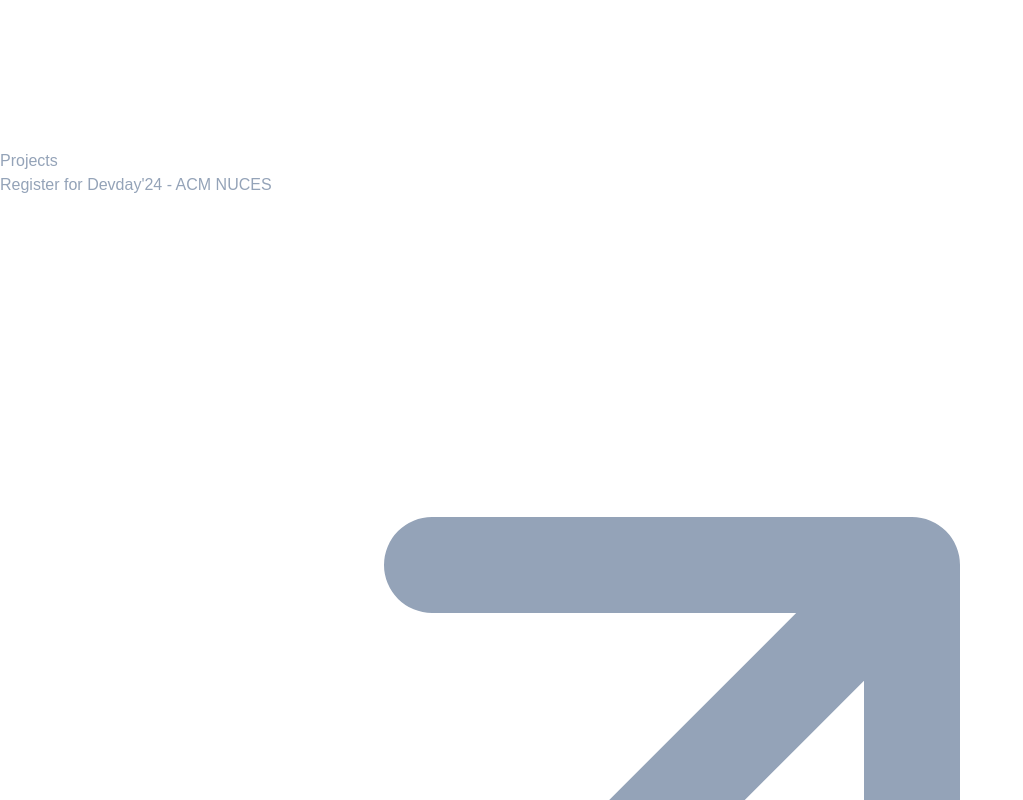
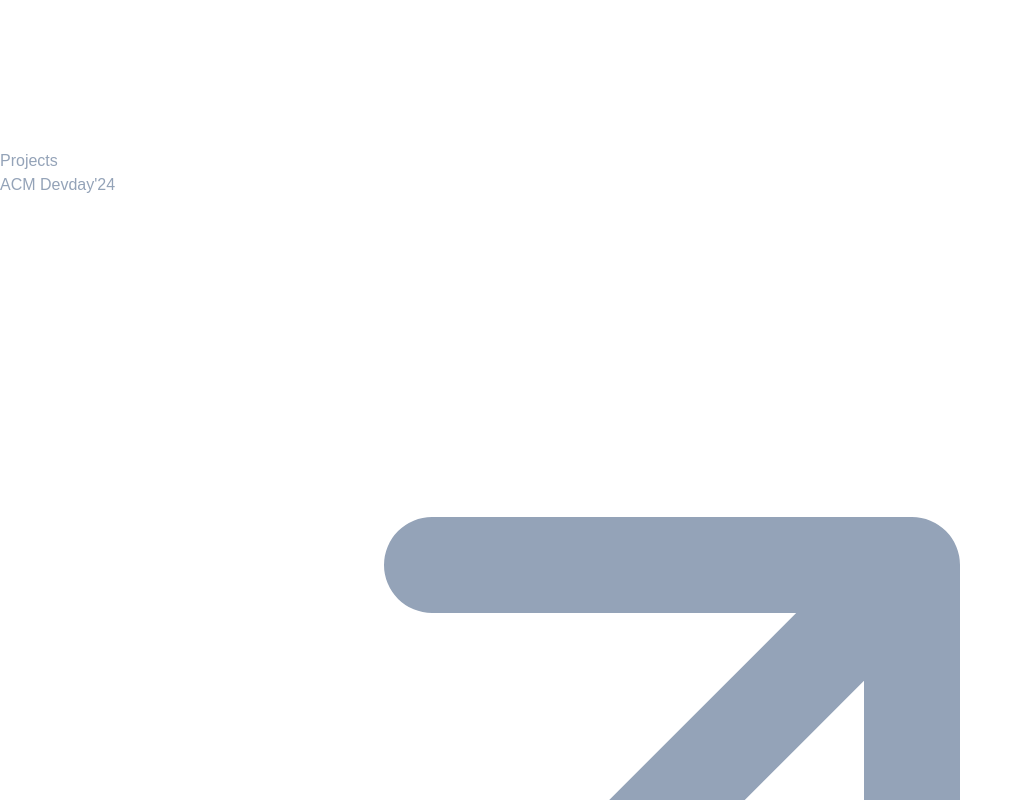
Before and after one commit to hatifmujahid/Personal-Portfolio, a React (Vite) app: page / in a window 1280 px wide. Shown: the part 11200-12000 px from the top of the page, without its empty margins (0-1023 px from the left). Built offline with nearby package versions, Linux system fonts and the light colour scheme.

Commit message:
new changes

```diff
--- a/src/App.jsx
+++ b/src/App.jsx
@@ -22,7 +22,7 @@ function App() {
             <h2 className="mt-3 text-lg font-medium tracking-tight text-black sm:text-xl">
               Full-Stack Engineer, App developer, AI engineer
             </h2>
-            <p className="mt-4 max-w-xs leading-normal text-black">
+            <p className="mt-4 max-w-xs leading-normal  italic text-gray-800">
               I'm a software engineer based in Pakistan specializing in building
               solutions for the web. I'm passionate about building products that
               improve the lives of those around me.
@@ -74,7 +74,7 @@ function App() {
           <Experience />
           <div class="mt-12">
             <a
-              class="inline-flex items-baseline font-medium leading-tight text-slate-200 hover:text-teal-300 focus-visible:text-teal-300 font-semibold text-slate-200 group/link text-base"
+              class="inline-flex items-baseline font-medium leading-tight text-slate-200 hover:text-blue-300 focus-visible:text-blue-300 font-semibold text-slate-200 group/link text-base"
               href="https://drive.google.com/file/d/1xluQqMo5Ex_svVl348Tb_Zd2tiXY_GAT/view?usp=sharing"
               target="_blank"
               rel="noreferrer noopener"
--- /dev/null
+++ b/src/components/project.jsx
@@ -0,0 +1,40 @@
+export default function Project(props) {
+  return (
+    <div class="group cursor-pointer relative grid gap-4 pb-1 transition-all sm:grid-cols-8 sm:gap-8 md:gap-4 lg:hover:!opacity-100 lg:group-hover/list:opacity-50">
+      <div class="absolute -inset-x-4 -inset-y-4 z-0 hidden rounded-md transition motion-reduce:transition-none lg:-inset-x-6 lg:block lg:group-hover:bg-slate-800/50 lg:group-hover:shadow-[inset_0_1px_0_0_rgba(148,163,184,0.1)] lg:group-hover:drop-shadow-lg"></div>
+      <div class="z-10 sm:order-2 sm:col-span-6">
+        <h3>
+          <a
+            class="inline-flex items-baseline font-medium leading-tight text-slate-200 hover:text-blue-200 focus-visible:text-blue-200  group/link text-base"
+            href={props.link}
+            target="_blank"
+            rel="noreferrer noopener"
+            aria-label=""
+          >
+            <span class="absolute -inset-x-4 -inset-y-2.5 hidden rounded md:-inset-x-6 md:-inset-y-4 lg:block"></span>
+            <span>
+              {props.name}{" "}
+              <span class="inline-block">
+                <svg
+                  xmlns="http://www.w3.org/2000/svg"
+                  viewBox="0 0 20 20"
+                  fill="currentColor"
+                  class="inline-block h-4 w-4 shrink-0 transition-transform group-hover/link:-translate-y-1 group-hover/link:translate-x-1 group-focus-visible/link:-translate-y-1 group-focus-visible/link:translate-x-1 motion-reduce:transition-none ml-1 translate-y-px"
+                  aria-hidden="true"
+                >
+                  <path
+                    fill-rule="evenodd"
+                    d="M5.22 14.78a.75.75 0 001.06 0l7.22-7.22v5.69a.75.75 0 001.5 0v-7.5a.75.75 0 00-.75-.75h-7.5a.75.75 0 000 1.5h5.69l-7.22 7.22a.75.75 0 000 1.06z"
+                    clip-rule="evenodd"
+                  ></path>
+                </svg>
+              </span>
+            </span>
+          </a>
+        </h3>
+        <p class="mt-2 text-sm leading-normal">{props.description}</p>
+      </div>
+      <img loading="lazy" width="200" height="48" decoding="async" data-nimg="1" className="rounded border-2 border-slate-200/10 transition group-hover:border-slate-200/30 sm:order-1 sm:col-span-2 sm:translate-y-1 fill-transparent"  src={props.img}></img>
+    </div>
+  );
+}
--- a/src/components/projects.jsx
+++ b/src/components/projects.jsx
@@ -1,4 +1,7 @@
-export default function Projects(params) {
+import Project from "./project"
+
+export default function Projects() {
+
   return (
     <section
       id="projects"
@@ -11,42 +14,28 @@ export default function Projects(params) {
       <div>
         <ul class="group/list">
           <li class="mb-12">
-            <div class="group cursor-pointer relative grid gap-4 pb-1 transition-all sm:grid-cols-8 sm:gap-8 md:gap-4 lg:hover:!opacity-100 lg:group-hover/list:opacity-50">
-              <div class="absolute -inset-x-4 -inset-y-4 z-0 hidden rounded-md transition motion-reduce:transition-none lg:-inset-x-6 lg:block lg:group-hover:bg-slate-800/50 lg:group-hover:shadow-[inset_0_1px_0_0_rgba(148,163,184,0.1)] lg:group-hover:drop-shadow-lg"></div>
-              <div class="z-10 sm:order-2 sm:col-span-6">
-                <h3>
-                  <a
-                    class="inline-flex items-baseline font-medium leading-tight text-slate-200 hover:text-blue-200 focus-visible:text-blue-200  group/link text-base"
-                    href="https://acmdevday.com"
-                    target="_blank"
-                    rel="noreferrer noopener"
-                    aria-label="Build a Spotify Connected App (opens in a new tab)"
-                  >
-                    <span class="absolute -inset-x-4 -inset-y-2.5 hidden rounded md:-inset-x-6 md:-inset-y-4 lg:block"></span>
-                    <span>
-                      Register for Devday'24 - <span class="inline-block"> ACM NUCES
-                        <svg
-                          xmlns="http://www.w3.org/2000/svg"
-                          viewBox="0 0 20 20"
-                          fill="currentColor"
-                          class="inline-block h-4 w-4 shrink-0 transition-transform group-hover/link:-translate-y-1 group-hover/link:translate-x-1 group-focus-visible/link:-translate-y-1 group-focus-visible/link:translate-x-1 motion-reduce:transition-none ml-1 translate-y-px"
-                          aria-hidden="true"
-                        >
-                          <path
-                            fill-rule="evenodd"
-                            d="M5.22 14.78a.75.75 0 001.06 0l7.22-7.22v5.69a.75.75 0 001.5 0v-7.5a.75.75 0 00-.75-.75h-7.5a.75.75 0 000 1.5h5.69l-7.22 7.22a.75.75 0 000 1.06z"
-                            clip-rule="evenodd"
-                          ></path>
-                        </svg>
-                      </span>
-                    </span>
-                  </a>
-                </h3>
-                <p class="mt-2 text-sm leading-normal">
-                  A registration portal for ACM Devday'24, a conference for developers, designers, and tech enthusiasts.
-                </p>
-              </div>
-            </div>
+            <Project name="ACM Devday'24"
+            span="Register"
+            link="https://acmdevday.com"
+            description="A registration portal for ACM Devday'24, a conference for developers, designers, and tech enthusiasts."
+            img="src/assets/devday.png"
+            />
+          </li>
+          <li class="mb-12">
+            <Project name="ACM Coder's Cup 2024"
+            span="Register"
+            link="https://www.acmcoderscup.online/"
+            description="Welcome to the Coder's Cup website, where you can register as a participant for our exciting coding
+            competition! This web application is built using the MERN stack (MongoDB, Express.js, React.js, Node.js) and
+            is hosted at acmcoderscup.online."
+            img="src/assets/coder's_cup.png"
+            />
+          </li>
+          <li class="mb-12">
+            <Project name="ACM Devday'24"
+            span="Register"
+            link="https://acmdevday.com"
+            description="A registration portal for ACM Devday'24, a conference for developers, designers, and tech enthusiasts." />
           </li>
         </ul>
         {/* <div class="mt-12">
```
Also changed, not shown: src/assets/devday.png (added), 1 other file (tests, documents, lock files or other folders).
